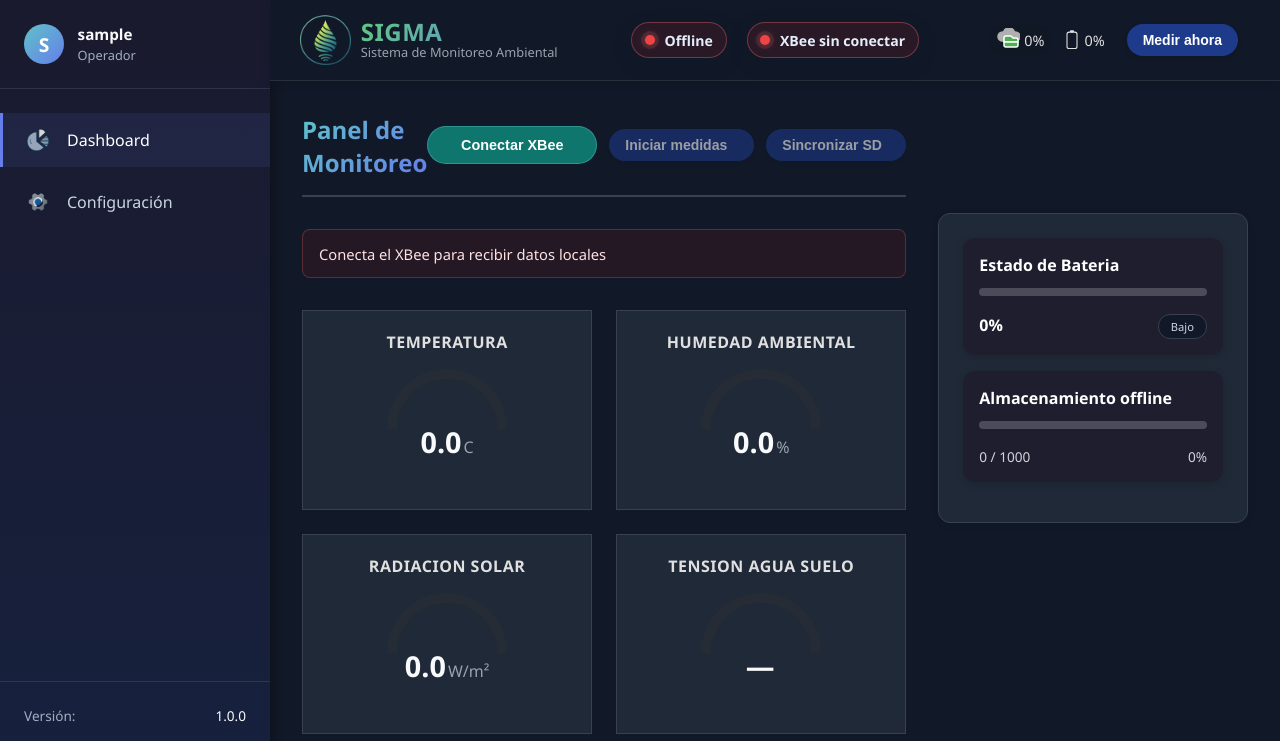
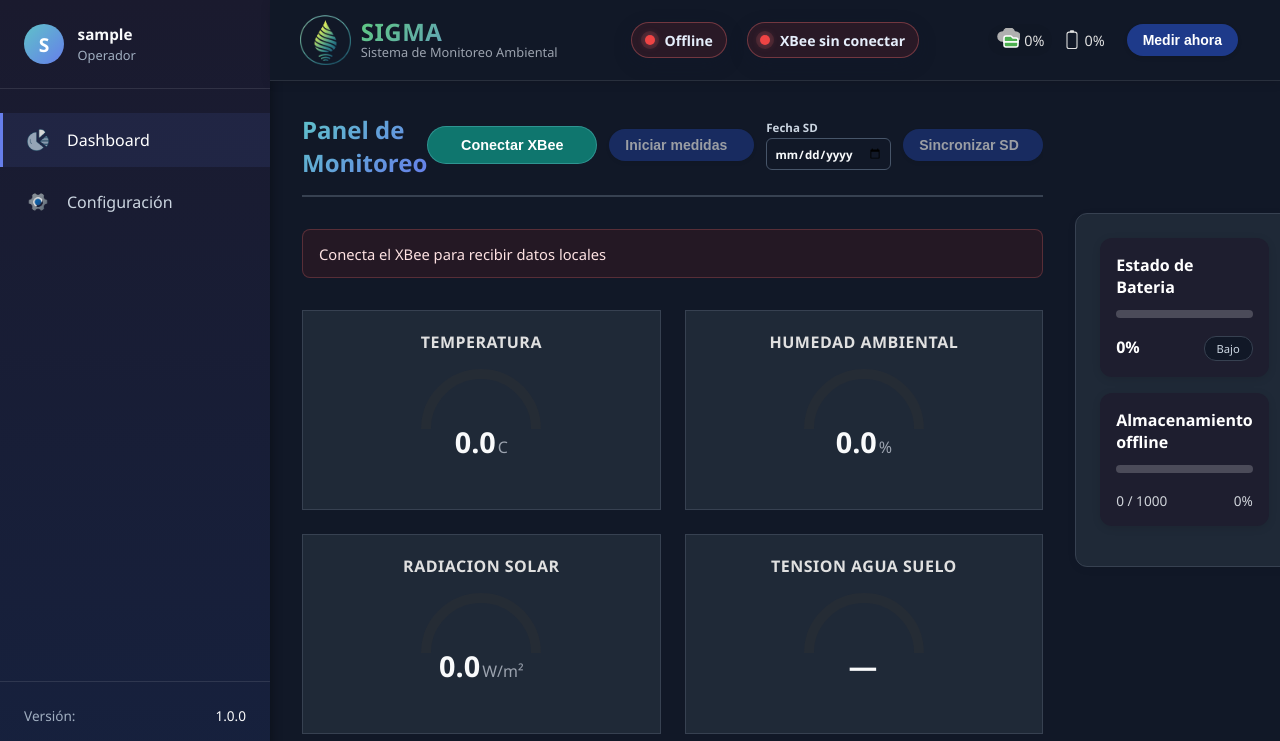
Before and after one commit to scsantosdth/SIGMA-251, a React (Vite) app in the folder React/my-app/: page / in a window 1280 px wide. Shown: the top 741 px of the page. Built offline with nearby package versions, Linux system fonts and the light colour scheme; no server answers; sample sign-in values are in the browser's storage.

Commit message:
Ajustes_sincronizacion3

```diff
--- a/React/my-app/src/components/Dashboard/Dashboard.jsx
+++ b/React/my-app/src/components/Dashboard/Dashboard.jsx
@@ -1,3 +1,4 @@
+import { useState } from 'react';
 import MainLayout from '../Layout/MainLayout.jsx';
 import MetricCard from './MetricCard.jsx';
 import StatusSidebar from '../Layout/StatusSidebar.jsx';
@@ -7,6 +8,7 @@ import { api } from '../../services/api.jsx';
 import '../../styles/index.css';
 
 function Dashboard() {
+  const [syncDate, setSyncDate] = useState('');
   const {
     sensorData,
     batteryData,
@@ -51,10 +53,14 @@ function Dashboard() {
   };
 
   const handleSyncClick = async () => {
+    if (!/^\d{4}-\d{2}-\d{2}$/.test(syncDate)) return;
+
+    const waspmoteDate = syncDate.replaceAll('-', '').slice(2);
+
     try {
-      await serial.sendCommand('SYNC_SD');
+      await serial.sendCommand(`SYNC_SD:${waspmoteDate}`);
     } catch (commandError) {
-      console.error('Error enviando SYNC_SD:', commandError);
+      console.error('Error enviando SYNC_SD con fecha:', commandError);
     }
   };
 
@@ -96,10 +102,20 @@ function Dashboard() {
               >
                 {measurementsLabel}
               </button>
+              <label className="sync-date-control">
+                <span>Fecha SD</span>
+                <input
+                  type="date"
+                  value={syncDate}
+                  onChange={(event) => setSyncDate(event.target.value)}
+                  disabled={isMeasuring}
+                  aria-label="Fecha que se sincronizara desde la tarjeta SD"
+                />
+              </label>
               <button
                 className="manual-measure-button sync-sd-button"
                 onClick={handleSyncClick}
-                disabled={!serial.connected || isMeasuring}
+                disabled={!serial.connected || isMeasuring || !syncDate}
                 title={isMeasuring
                   ? 'Detén las medidas antes de sincronizar la memoria SD'
                   : 'Sincronizar registros conservados en la memoria SD'}
--- a/React/my-app/src/styles/Dashboard.css
+++ b/React/my-app/src/styles/Dashboard.css
@@ -105,6 +105,31 @@
 .dashboard-actions .sync-sd-button {
   flex-basis: 140px;
   width: 140px;
+}
+
+.sync-date-control {
+  display: flex;
+  flex-direction: column;
+  gap: 0.2rem;
+  color: #cbd5e1;
+  font-size: 0.72rem;
+  font-weight: 600;
+  white-space: nowrap;
+}
+
+.sync-date-control input {
+  min-height: 32px;
+  border: 1px solid #475569;
+  border-radius: 6px;
+  padding: 0.25rem 0.45rem;
+  background: #111827;
+  color: #f8fafc;
+  font: inherit;
+}
+
+.sync-date-control input:disabled {
+  cursor: not-allowed;
+  opacity: 0.58;
 }
 
 .xbee-connect-button:hover:not(:disabled) {
```
